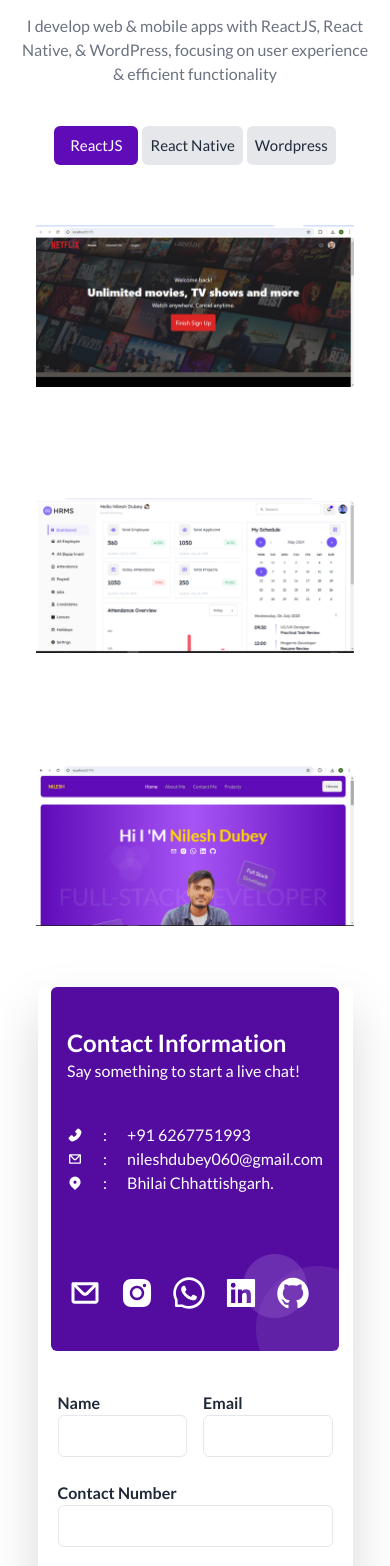
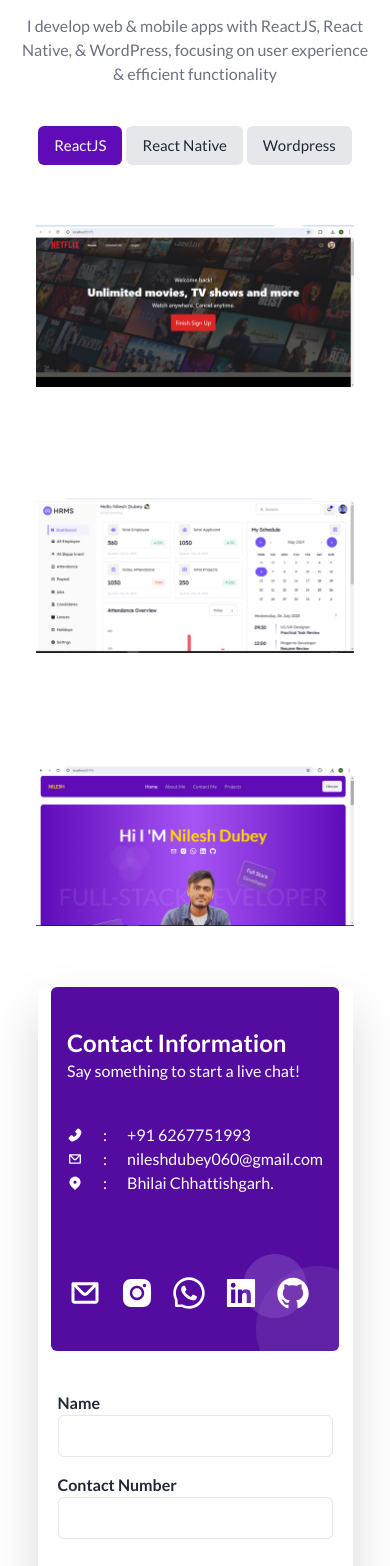
Before and after one commit to nileshdubey82/my-portfolio, a React (Vite) app: page / in a window 390 px wide. Shown: the part 4322-5888 px from the top of the page. Built offline with nearby package versions, Linux system fonts and the light colour scheme.

Commit message:
after some fixing

```diff
--- a/src/Pages/AboutUs.jsx
+++ b/src/Pages/AboutUs.jsx
@@ -6,10 +6,24 @@ import { TbBrandNextjs } from "react-icons/tb";
 import { TbBrandReactNative } from "react-icons/tb";
 import { DiReact } from "react-icons/di";
 import { BiCloudDownload } from "react-icons/bi";
+import { useInView } from 'react-intersection-observer';
+import { motion, useAnimation } from "framer-motion";
+import { useEffect } from "react";
+function AboutUs() {
+  const controls = useAnimation();
+  const { ref, inView } = useInView();
 
-
-function AboutUs() {
-
+  useEffect(() => {
+    if (inView) {
+      controls.start({
+        opacity: 1,
+        y: 0,
+        transition: {
+          duration: 2,
+        },
+      });
+    }
+  }, [controls, inView]);
   const Skills = [
     {
       id: 1,
@@ -54,7 +68,9 @@ function AboutUs() {
   ]
 
   return (
-    <section id="aboutme" className="lg:py-10 sm:0-5 py-10">
+    <motion.section id="aboutme" className="lg:py-10 sm:0-5 py-10" initial={{ opacity: 0, y: 20 }}
+      animate={controls}
+      ref={ref}>
       <div className="bg-[#f9f8fb] p-3 lg:p-5 rounded-xl">
         <div className="bg-white rounded-xl p-5 ">
           <h1 className="text-black text-4xl text-center">About Me</h1>
@@ -103,11 +119,13 @@ function AboutUs() {
           </div>
         </div>
 
-              <h1 className="text-4xl text-center mt-10 font-bold underline">Skills</h1>
-        <div className="flex py-5 gap-9 justify-center flex-wrap ">
+        <h1 className="text-4xl text-center mt-10 font-bold underline">Skills</h1>
+        <motion.div className="flex py-5 gap-9 justify-center flex-wrap " initial={{ opacity: 0, y: 20 }}
+      animate={controls}
+      ref={ref}>
           {Skills.map((i) => {
             return (<>
-              <div className="bg-white lg:p-8 p-5 rounded-md gap-2 flex flex-col justify-center w-[300px]">
+              <div className="bg-white lg:p-8 p-5 rounded-md gap-2 flex flex-col justify-center w-[200px]">
                 <div
                   className="flex justify-center text-[#5d0db3] text-5xl "
                 >
@@ -120,9 +138,9 @@ function AboutUs() {
 
 
 
-        </div>
+        </motion.div>
       </div>
-    </section>
+    </motion.section>
   );
 }
 
--- a/src/Pages/ContactUs.jsx
+++ b/src/Pages/ContactUs.jsx
@@ -2,7 +2,7 @@ import { BsVoicemail } from "react-icons/bs";
 import { HiLocationMarker } from "react-icons/hi";
 import { CgMail } from "react-icons/cg";
 import { AiFillPhone } from "react-icons/ai";
-import React, { useState } from "react";
+import React, { useState, useEffect } from "react";
 import emailjs from "emailjs-com";
 import { ToastContainer, toast } from "react-toastify";
 import { AiFillGithub } from "react-icons/ai";
@@ -10,8 +10,8 @@ import { AiFillLinkedin } from "react-icons/ai";
 import { AiOutlineWhatsApp } from "react-icons/ai";
 import { AiFillInstagram } from "react-icons/ai";
 import "react-toastify/dist/ReactToastify.css";
-import { motion } from "framer-motion";
-
+import { motion, useAnimation } from "framer-motion";
+import { useInView } from 'react-intersection-observer';
 export default function ContactUs() {
   const [formData, setFormData] = useState({
     name: "",
@@ -19,7 +19,20 @@ export default function ContactUs() {
     phone: "",
     message: "",
   });
+  const controls = useAnimation();
+  const { ref, inView } = useInView();
 
+  useEffect(() => {
+    if (inView) {
+      controls.start({
+        opacity: 1,
+        y: 0,
+        transition: {
+          duration: 2,
+        },
+      });
+    }
+  }, [controls, inView]);
   const handleChange = (e) => {
     const { name, value } = e.target;
     setFormData({
@@ -58,8 +71,11 @@ export default function ContactUs() {
 
   return (
     <motion.section
-    initial={{ opacity: 0 }}
+      // initial={{ opacity: 0 }}
       whileInView={{ opacity: 1 }}
+      ref={ref}
+      initial={{ opacity: 0, y: 20 }}
+      animate={controls}
 
       className="bg-white   flex flex-wrap justify-center lg:px-20  lg:py-10 gap-10 w-[100%]"
       id="contactme"
@@ -120,12 +136,12 @@ export default function ContactUs() {
             </div>
           </div>
         </div>
-        <div className="p-5 lg:w-[60%] h-[647px] relative py-10 w-[100%]">
+        <div className="p-5 lg:w-[60%] lg:h-[647px] relative py-10 w-[100%]">
           <form onSubmit={sendEmail} className="space-y-6">
             {/* Personal Information Section */}
             <div>
               {/* <h3 className="text-lg font-semibold mb-2">Personal Information</h3> */}
-              <div className="grid grid-cols-2 gap-4">
+              <div className="grid lg:grid-cols-2 grid-cols-1 gap-4">
                 <div>
                   <label htmlFor="name" className="block font-semibold">
                     Name
@@ -140,14 +156,14 @@ export default function ContactUs() {
                   />
                 </div>
                 <div>
-                  <label htmlFor="email" className="block font-semibold">
-                    Email
+                <label htmlFor="phone" className="block font-semibold">
+                  Contact Number
                 </label>
                   <input
-                    type="email"
-                    id="email"
-                    name="email"
-                    value={formData.email}
+                  type="tel"
+                  id="phone"
+                  name="phone"
+                  value={formData.phone}
                   onChange={handleChange}
                   className="w-full border rounded-md py-2 px-3 focus:outline-none focus:border-blue-400"
                 />
@@ -158,14 +174,15 @@ export default function ContactUs() {
             <div>
               {/* <h3 className="text-lg font-semibold mb-2">Contact Information</h3> */}
               <div>
-                <label htmlFor="phone" className="block font-semibold">
-                  Contact Number
+
+                <label htmlFor="email" className="block font-semibold">
+                    Email
                   </label>
                   <input
-                  type="tel"
-                  id="phone"
-                  name="phone"
-                  value={formData.phone}
+                    type="email"
+                    id="email"
+                    name="email"
+                    value={formData.email}
                     onChange={handleChange}
                     className="w-full border rounded-md py-2 px-3 focus:outline-none focus:border-blue-400"
                   />
@@ -200,7 +217,7 @@ export default function ContactUs() {
           </form>
           <img
             src="/Images/letter_send.png"
-            className="absolute bottom-0 right-5"
+            className="absolute bottom-0 right-5 hidden lg:block"
           />
         </div>
       </div>
--- a/src/Pages/Navbar.jsx
+++ b/src/Pages/Navbar.jsx
@@ -87,7 +87,7 @@ function Navigation() {
         <div className="navbar-end">
           <a
             className="btn btn-md text-[#5F0BB8]font-bold"
-            href="mailto:nileshdubey060@gmail.com?subject=Portfolio%20Hire%20Me%20Button&body=Congratulations%20you%20are%20Selected%20in%20to%20this%20company"
+            href="mailto:nileshdubey060@gmail.com?subject=Congratulations%20you%20are%20Selected%20in%20to%20this%20company"
             target="_blank"
 
           >
--- a/src/Pages/Projects.jsx
+++ b/src/Pages/Projects.jsx
@@ -1,12 +1,26 @@
-import React, { useState } from "react";
-
+import React, { useState ,useEffect} from "react";
+import { useInView } from 'react-intersection-observer';
+import { motion, useAnimation } from "framer-motion";
 export default function Portfolio() {
   const [activeTab, setActiveTab] = useState("reactjs");
 
   const handleTabClick = (tabName) => {
     setActiveTab(tabName);
   };
+  const controls = useAnimation();
+  const { ref, inView } = useInView();
 
+  useEffect(() => {
+    if (inView) {
+      controls.start({
+        opacity: 1,
+        y: 0,
+        transition: {
+          duration: 2,
+        },
+      });
+    }
+  }, [controls, inView]);
   const projects = {
     reactjs: [
       {
@@ -93,7 +107,9 @@ export default function Portfolio() {
   };
 
   return (
-    <section id="projects">
+    <motion.section id="projects" initial={{ opacity: 0, y: 20 }}
+    animate={controls}
+ref={ref}>
       <h1 className="text-center text-3xl font-bold">Projects</h1>
       <p className="text-center text-gray-500 mt-4">
         I develop web & mobile apps with ReactJS, React Native, & WordPress,
@@ -111,7 +127,7 @@ export default function Portfolio() {
           ReactJS
         </div>
         <div
-          className={`lg:px-4 px-2 py-2 cursor-pointer ${
+          className={`px-4 py-2 cursor-pointer ${
             activeTab === "reactnative"
               ? "bg-[#5f0bb8] text-white"
               : "bg-gray-200 text-gray-800"
@@ -121,7 +137,7 @@ export default function Portfolio() {
           React Native
         </div>
         <div
-          className={`lg:px-4 px-2 py-2  cursor-pointer ${
+          className={`px-4 py-2 cursor-pointer ${
             activeTab === "wordpress"
               ? "bg-[#5f0bb8] text-white"
               : "bg-gray-200 text-gray-800"
@@ -168,6 +184,6 @@ export default function Portfolio() {
           </div>
         ))}
       </div>
-    </section>
+    </motion.section>
   );
 }
--- a/src/Pages/Services.jsx
+++ b/src/Pages/Services.jsx
@@ -1,6 +1,26 @@
+
+import { useInView } from 'react-intersection-observer';
+import { motion, useAnimation } from "framer-motion";
+import { useEffect } from 'react';
 function Services() {
+  const controls = useAnimation();
+  const { ref, inView } = useInView();
+
+  useEffect(() => {
+    if (inView) {
+      controls.start({
+        opacity: 1,
+        y: 0,
+        transition: {
+          duration: 2,
+        },
+      });
+    }
+  }, [controls, inView]);
   return (
-    <section id="services" className="bg-transparent relative mt-10">
+    <motion.section id="services" className="bg-transparent relative mt-10" initial={{ opacity: 0, y: 20 }}
+      animate={controls}
+      ref={ref}>
       <h1
         className="
                         text-center
@@ -66,7 +86,7 @@ function Services() {
           </p>
         </div>
       </div>
-    </section>
+    </motion.section>
   );
 }
 
```
Also changed, not shown: src/Pages/Projects.txt (added). Lines whose indentation alone changed are shown as unchanged.
